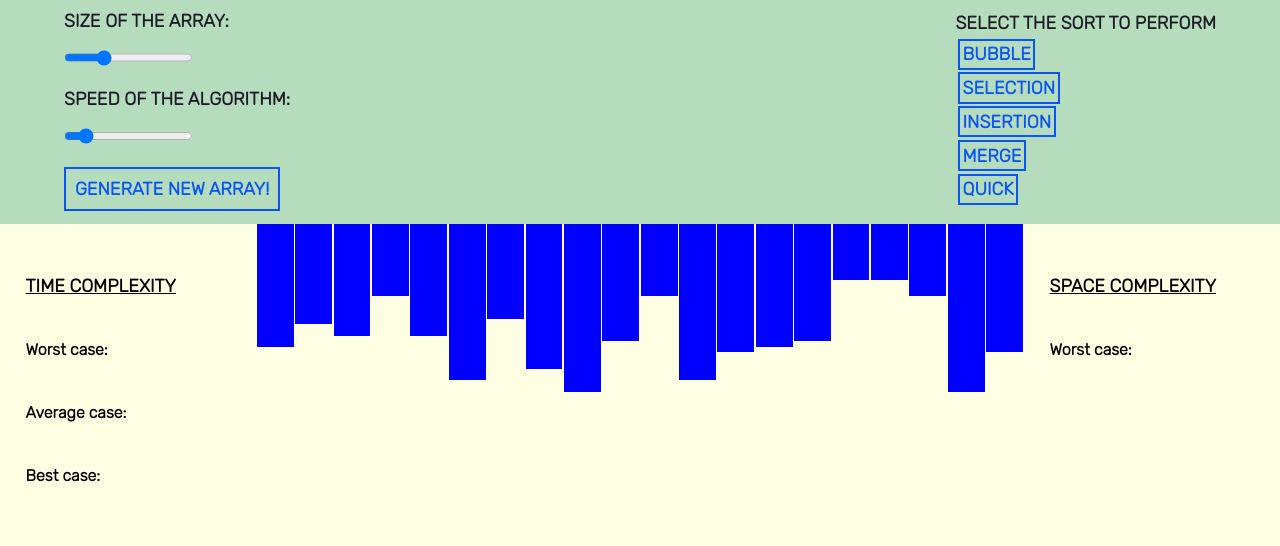
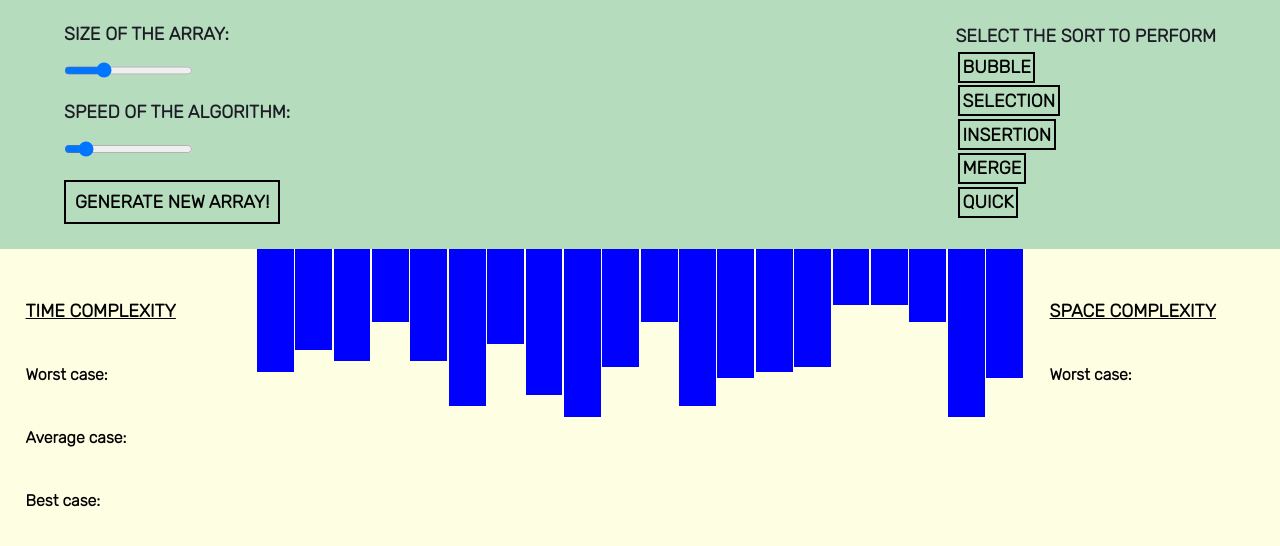
Before and after one commit to jojoking0210/Sorting_algo_VIsualizer, a plain HTML site: page index.html in a window 1280 px wide. Shown: the part 46-592 px from the top of the page. Drawn offline with Linux system fonts and the light colour scheme.

Commit message:
Update main.css

```diff
--- a/main.css
+++ b/main.css
@@ -19,7 +19,7 @@
     color: rgb(29, 28, 38);
     height: 20%;
     display: flex;
-    padding: 1% 5%;
+    padding: 2% 5%;
   }
 
   nav .arr_inputs {
@@ -38,7 +38,7 @@
 
   nav .arr_inputs #arr_generate {
     padding: 1%;
-    color: rgb(10, 84, 245);
+    color: rgb(0, 0, 0);
     border: 2px solid;
     background-color: transparent;
     transition: all 0.25s;
@@ -77,7 +77,7 @@
     padding: 1% ;
     margin: 1%;
 
-    color: rgb(10, 84, 245);
+    color: rgb(0, 0, 0);
     border: 2px solid;
     background-color: transparent;
     transition: all 0.25s;
```
